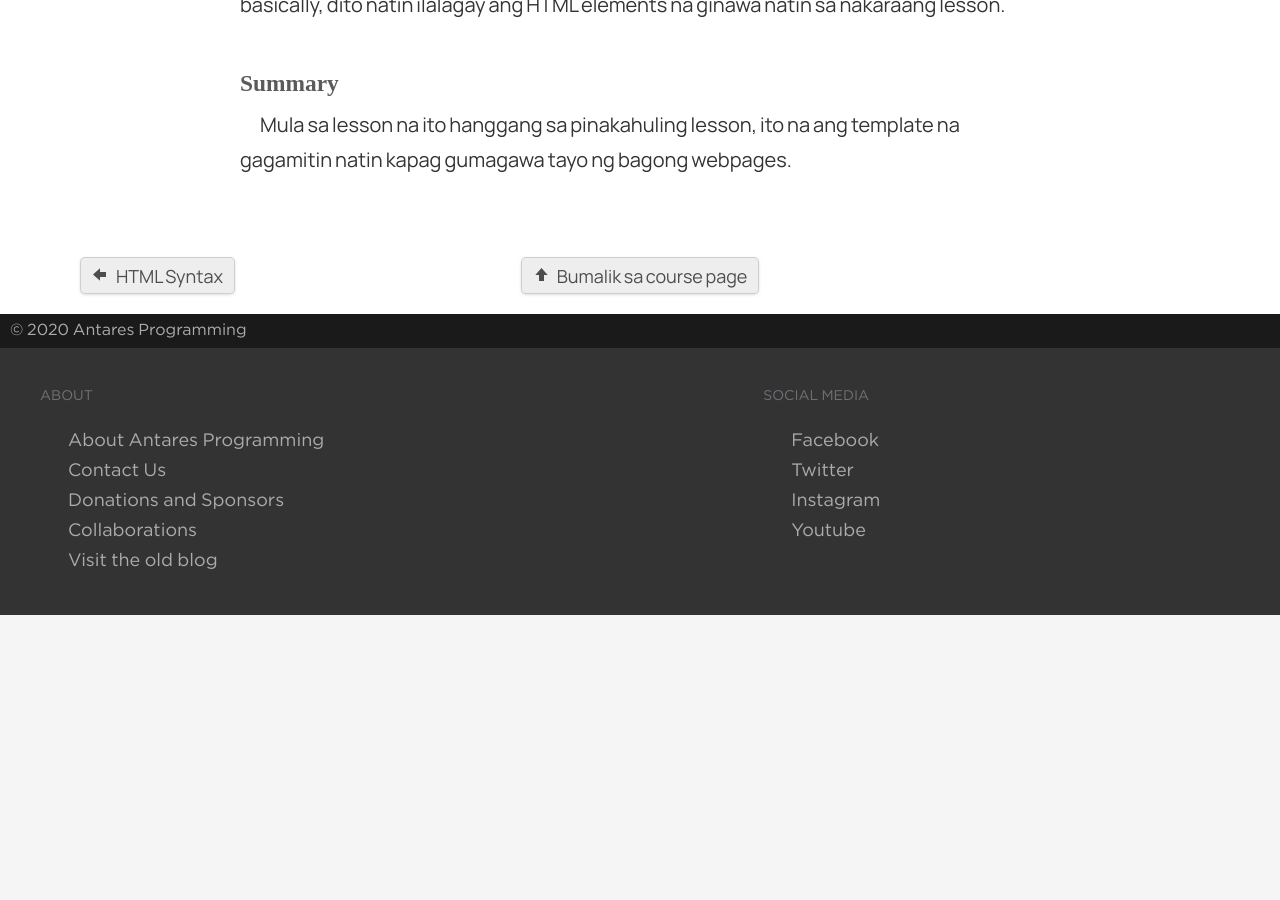
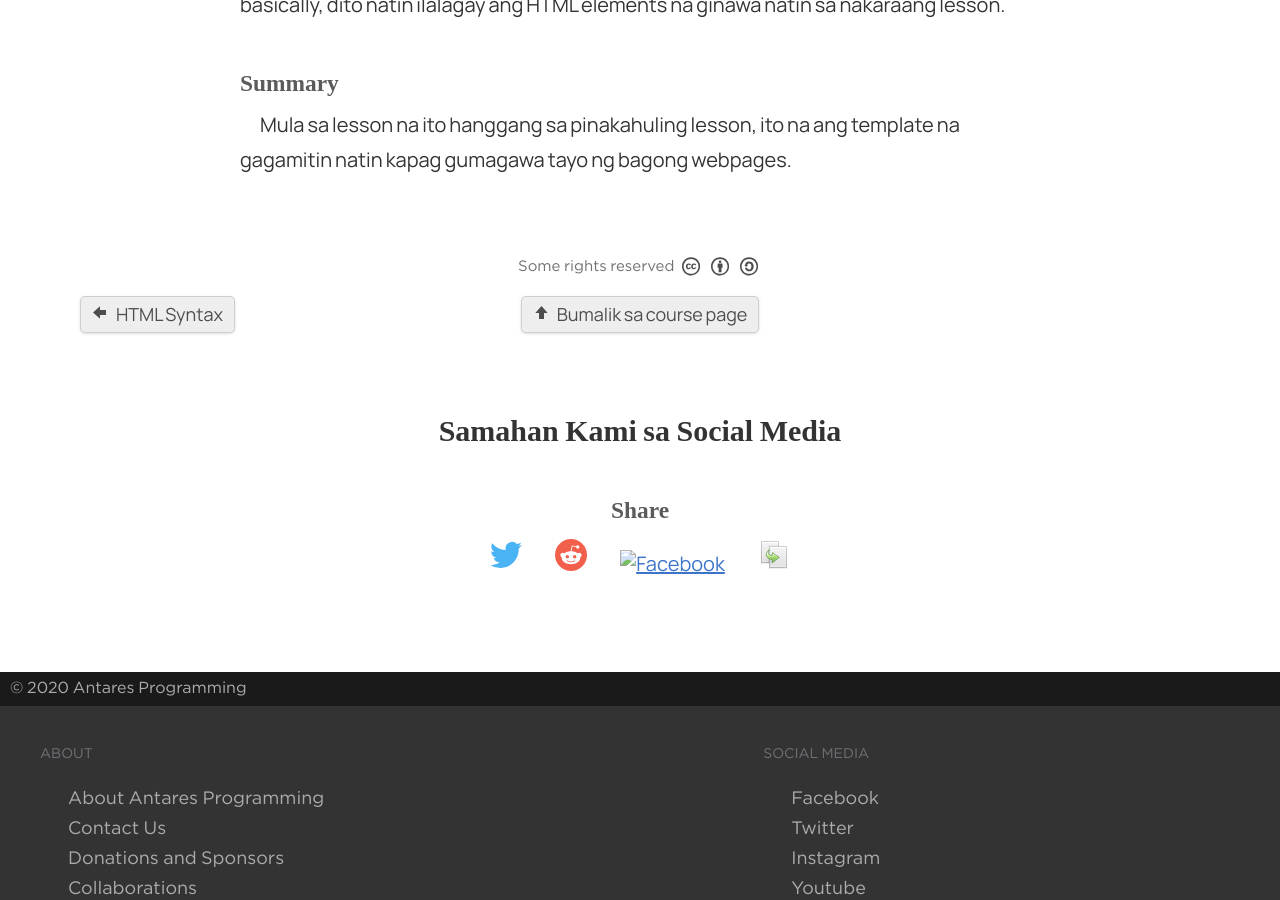
Before and after one commit to elementary/blog-template, a Jekyll site: the page built from courses/html-essentials/03-html-page.md, in a window 1280 px wide and 900 px high, scrolled down 3367 px. Built offline with Jekyll 4.4.1, drawn with Linux system fonts in a browser that asks for light colours; some web fonts are replaced; before the commit the page ends 3982 px from its top, so only the background shows below that.

Commit message:
Added socials to course lessons

```diff
--- a/_includes/social.html
+++ b/_includes/social.html
@@ -86,8 +86,7 @@
       href="{{ page.url | prepend: site.baseurl | prepend: site.url }}"
 
       title="Permalink"
-      onclick="plausible('Share: Permalink')"
-    >
+  >
       <img src="{{ '/images/edit-copy-32.svg' | prepend: site.baseurl }}" alt="Permalink" />
     </a>
   </div>
--- a/_layouts/lesson.html
+++ b/_layouts/lesson.html
@@ -84,8 +84,10 @@
       <article>
       {{ content | replace: '<a href="http', '<a rel="nofollow noopener noreferrer" target="_blank" href="http' }}
       </article>
+    {% include license.html %}
     {% include lesson-nav.html prevLessonID=prevLessonID nextLessonID=nextLessonID prevLessonTitle=prevLessonTitle nextLessonTitle=nextLessonTitle %}
     </section>
+    {% include social.html %}
     {% include footer.html %}
     {% include scripts.html %}
   </body>
```
